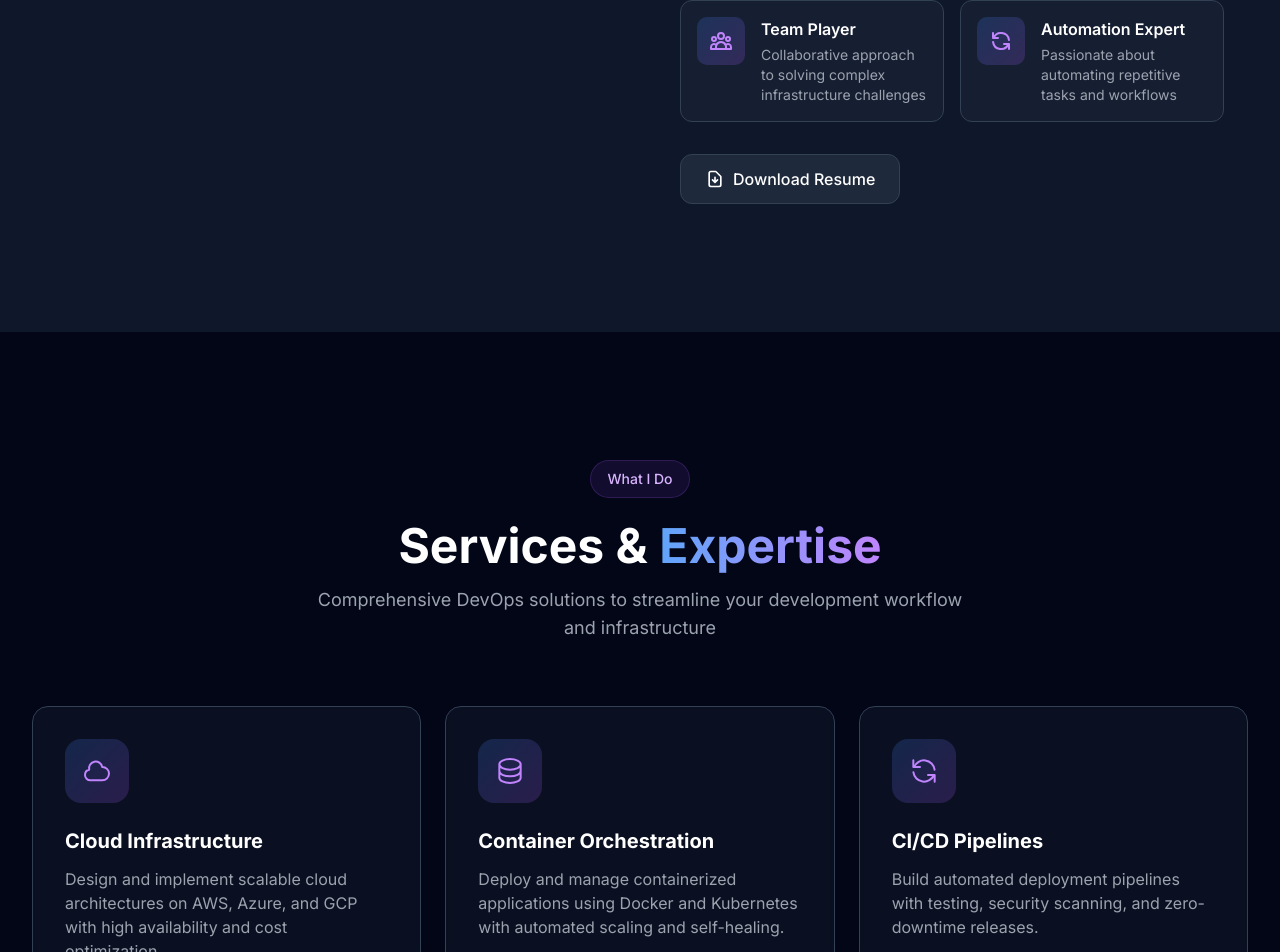
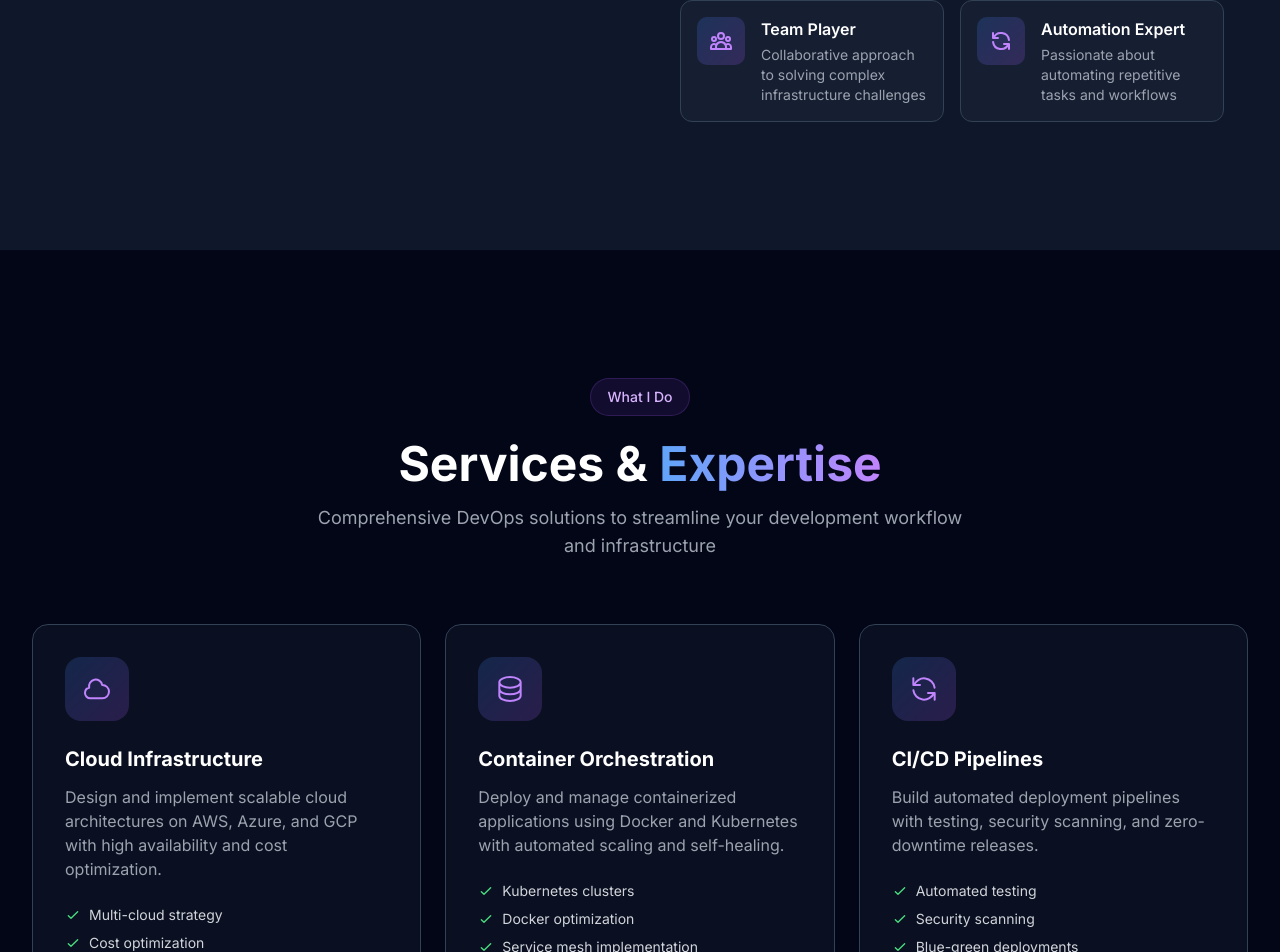
Before and after one commit to hesbonangwenyi606/DevOps-Website, a React (Vite) app: page / in a window 1280 px wide. Shown: the part 1648-2600 px from the top of the page. Built offline with nearby package versions, Linux system fonts and the light colour scheme.

Commit message:
added live links

```diff
--- a/src/components/portfolio/About.tsx
+++ b/src/components/portfolio/About.tsx
@@ -113,20 +113,6 @@ const About: React.FC = () => {
                 </div>
               ))}
             </div>
-
-            {/* Download Resume Button */}
-            <div className="mt-8">
-              <a
-                href="pdftolink.io/pdf/r2_dXNlcnMvZ3Vlc3QvZDU4Y2YyMDMtYzYzMy00ODQ4LWE5ZTEtZDI0MTZlYWRiMzI3LnBkZg"
-                download
-                className="inline-flex items-center gap-2 px-6 py-3 bg-slate-800 border border-slate-700 text-white rounded-xl font-medium hover:bg-slate-700 hover:border-purple-500/50 transition-all duration-300"
-              >
-                <svg className="w-5 h-5" fill="none" stroke="currentColor" viewBox="0 0 24 24">
-                  <path strokeLinecap="round" strokeLinejoin="round" strokeWidth={2} d="M12 10v6m0 0l-3-3m3 3l3-3m2 8H7a2 2 0 01-2-2V5a2 2 0 012-2h5.586a1 1 0 01.707.293l5.414 5.414a1 1 0 01.293.707V19a2 2 0 01-2 2z" />
-                </svg>
-                Download Resume
-              </a>
-            </div>
           </div>
         </div>
       </div>
```
